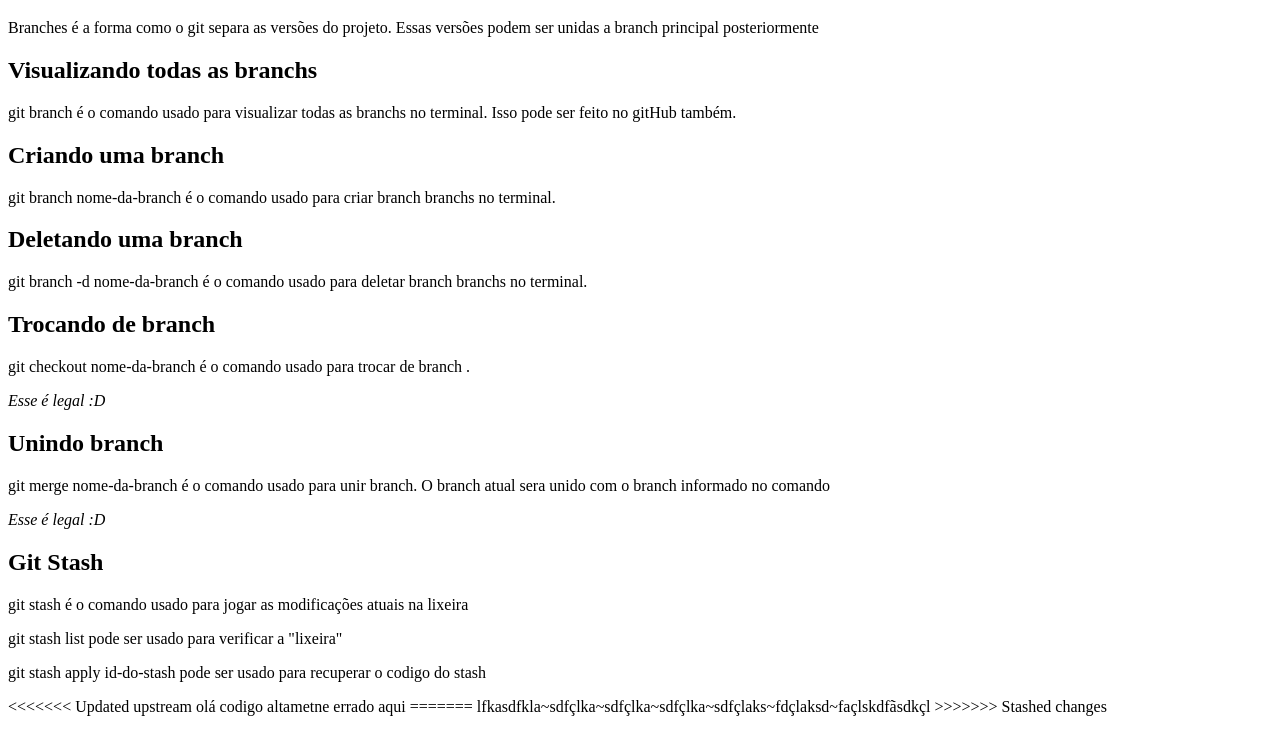
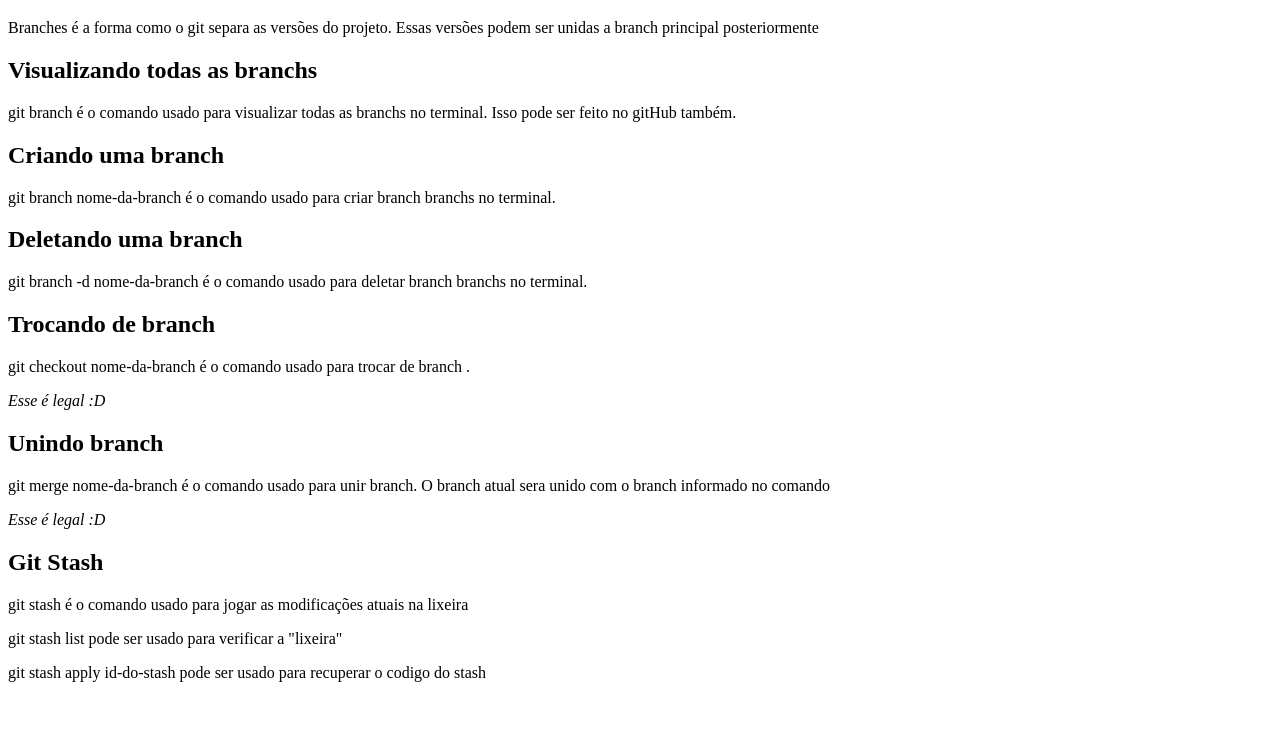
Before and after one commit to fernandomk6/Git-e-GitHub-do-basico-ao-avancado-c-gist-e-GitHub-Pages, a plain HTML site: page 2-fundamental/17-branches/index.html in a window 1280 px wide. Shown: the part 61-800 px from the top of the page. Drawn offline with Linux system fonts and the light colour scheme.

Commit message:
algo continua ocorrendo...

```diff
--- a/2-fundamental/17-branches/index.html
+++ b/2-fundamental/17-branches/index.html
@@ -37,10 +37,5 @@
     <p>git stash list pode ser usado para verificar a "lixeira"</p>
     <p>git stash apply id-do-stash pode ser usado para recuperar o codigo do stash</p>
   </section>
-<<<<<<< Updated upstream
-  olá codigo altametne errado aqui
-=======
-  lfkasdfkla~sdfçlka~sdfçlka~sdfçlka~sdfçlaks~fdçlaksd~façlskdfãsdkçl
->>>>>>> Stashed changes
 </body>
 </html>
```
